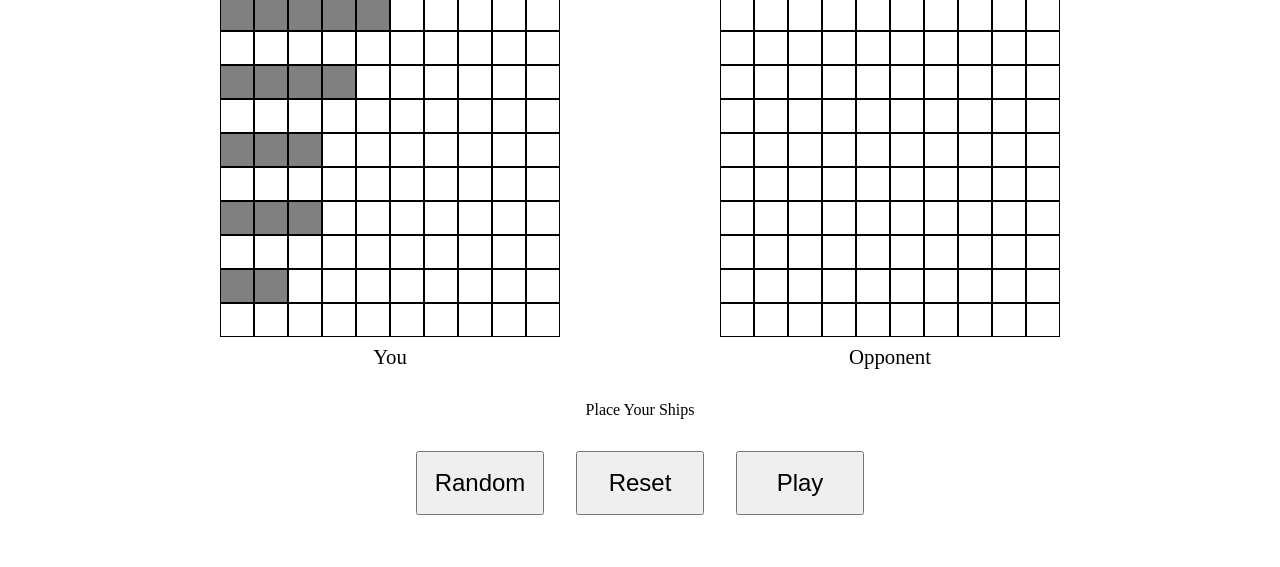
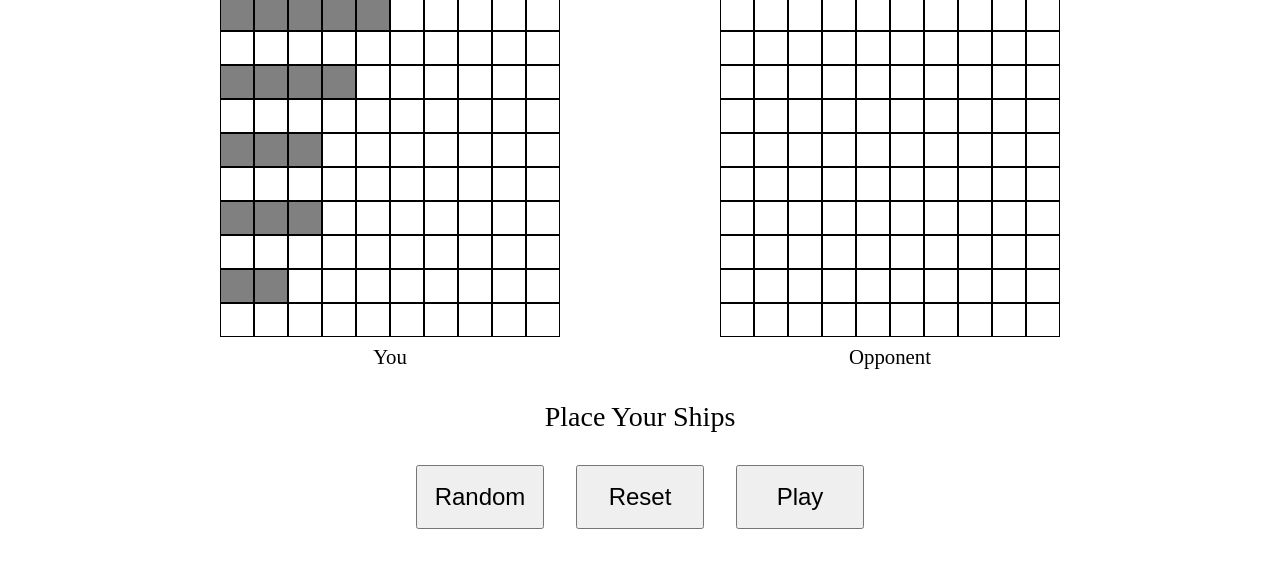
Before and after one commit to dylen400mh/battleship, a website built with webpack: page dist/index.html in a window 1280 px wide. Shown: the part 109-676 px from the top of the page. Built offline with nearby package versions, Linux system fonts and the light colour scheme.

Commit message:
Fix typo - .message to #message

```diff
--- a/src/styles/style.css
+++ b/src/styles/style.css
@@ -64,7 +64,7 @@ body {
   background-color: aqua;
 }
 
-.message {
+#message {
   font-size: 1.75rem;
 }
 
```
